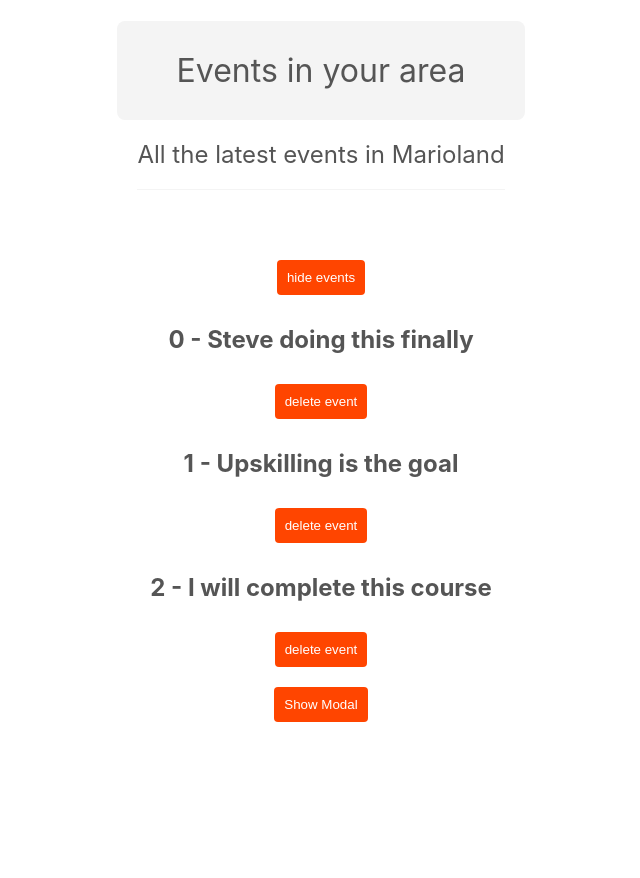
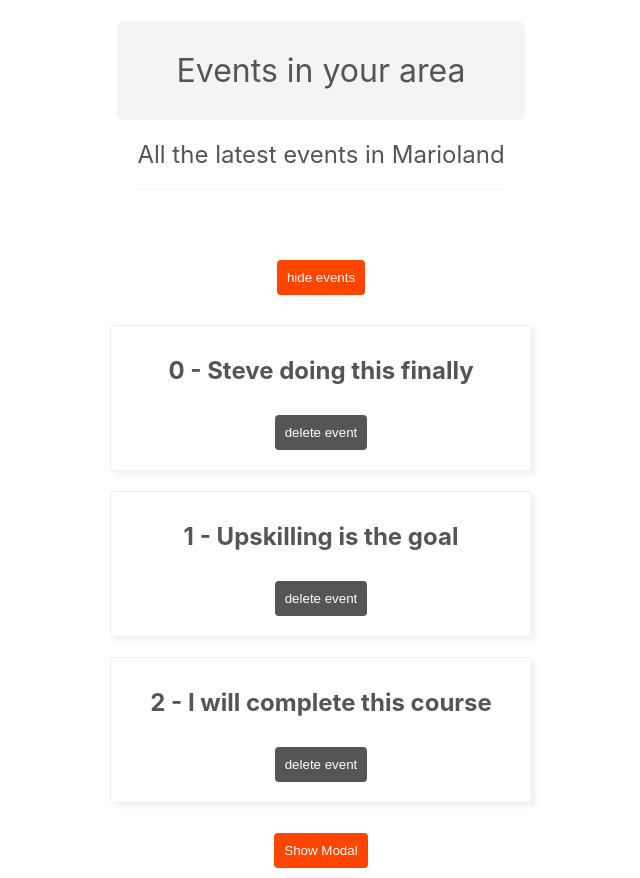
Before and after one commit to sinetemba/first-react-app, a React (Create React App) app: page / in a window 1280 px wide. Shown: the whole page, without its empty margins (319-959 px from the left). Before the commit the page ends 800 px from the top, so only its background shows below. Built offline with nearby package versions, Linux system fonts and the light colour scheme.

Commit message:
inline and dynamic styles, conditional and css modules

```diff
--- a/src/App.js
+++ b/src/App.js
@@ -50,13 +50,11 @@
       {showEvents && <EventList events={events} handleClick={handleClick} />}
 
 
-       {showModal && (
-
-        <Modal handleClose={handleClose}>
+       {showModal && <Modal handleClose={handleClose} isSalesModal={true}>
           <h2>Terms and Conditions</h2>
           <p>Lorem ipsum dolor sit amet, consectetur adipisicing elit. Error odit nam et reprehenderit quibusdam temporibus officia dolorum quo sint nemo quis, laborum, quasi nisi fugit praesentium debitis repudiandae! Sapiente, omnis.</p>
         </Modal>
-       )}
+       }
 
       <div>
         <button onClick={() => setShowModal(true)}>Show Modal</button>
--- a/src/components/EventList.js
+++ b/src/components/EventList.js
@@ -1,13 +1,14 @@
 import React from 'react'
+import styles from './EventList.module.css'
 
 export default function EventList({ events, handleClick }) {
   return (
     <div>
       {events.map((event, index) => (
-        <React.Fragment key={event.id}>
+        <div className={styles.card} key={event.id}>
           <h2>{index} - {event.title}</h2>
           <button onClick={() => handleClick(event.id)}>delete event</button>
-        </React.Fragment>
+        </div>
       ))}
     </div>
   )
--- /dev/null
+++ b/src/components/EventList.module.css
@@ -0,0 +1,18 @@
+.card {
+    border: 1px solid #eee;
+    box-shadow: 4px 4px 5px rgba(0,0,0,0.05);
+    padding: 10px;
+    max-width: 400px;
+    margin: 20px auto;
+    border-radius: 4px;
+  }
+
+  /* this will be global */
+  /* button {
+    background-color: #555;
+  } */
+
+  /* this will be scoped */
+  .card button {
+    background-color: #555;
+  }
--- a/src/components/Modal.css
+++ b/src/components/Modal.css
@@ -13,3 +13,14 @@
     background: #fff;
     border-radius: 10px;
   }
+
+  .modal h2{
+    border-bottom: 1px solid #ddd;
+    padding-bottom: 10px;
+  }
+
+  .modal .sales-btn{
+    border: 4px solid #333;
+    font-size:  18px;
+    text-transform: uppercase;
+  }
--- a/src/components/Modal.js
+++ b/src/components/Modal.js
@@ -1,12 +1,19 @@
 import ReactDOM from 'react-dom'
 import './Modal.css'
 
-export default function Modal({ children, handleClose }) {
+export default function Modal({ children, handleClose , isSalesModal}) {
   return ReactDOM.createPortal((
     <div className="modal-backdrop">
-      <div className="modal">
+      <div className="modal" style={{
+        border: "4px solid",
+        borderColor: isSalesModal ?  "#ff4500": "#555",
+        textAlign: "center"
+        }}>
         {children}
-        <button onClick={handleClose}>Close</button>
+        <button
+            onClick={handleClose}
+            className={isSalesModal ? "sales-btn" :""}
+            >Close</button>
       </div>
     </div>
   ), document.body)
--- /dev/null
+++ b/src/components/Title.css
@@ -0,0 +1,17 @@
+.title-block .title {
+    display: inline-block;
+    padding: 30px 60px;
+    background: #f4f4f4;
+    border-radius: 8px;
+    font-weight: normal;
+    margin-bottom: 10px;
+  }
+  .title-block .subtitle {
+    display: inline-block;
+    color: #555;
+    font-weight: normal;
+    padding-bottom: 20px;
+    border-bottom: 1px solid #f4f4f4;
+    margin-top: 10px;
+    margin-bottom: 60px;
+  }
--- a/src/components/Title.js
+++ b/src/components/Title.js
@@ -1,9 +1,10 @@
+import './Title.css'
 export default  function Title(props) {
     return(
-        <>
+        <div className="title-block">
           <h1 className="title">{props.title}</h1>
           <br/>
           <h2 className="subtitle">{props.subtitle}</h2>
-        </>
+        </div>
     )
 }
--- a/src/index.css
+++ b/src/index.css
@@ -25,22 +25,3 @@
   margin: 10px auto;
   cursor: pointer;
 }
-
-
-.title {
-  display: inline-block;
-  padding: 30px 60px;
-  background: #f4f4f4;
-  border-radius: 8px;
-  font-weight: normal;
-  margin-bottom: 10px;
-}
-.subtitle {
-  display: inline-block;
-  color: #555;
-  font-weight: normal;
-  padding-bottom: 20px;
-  border-bottom: 1px solid #f4f4f4;
-  margin-top: 10px;
-  margin-bottom: 60px;
-}
```
